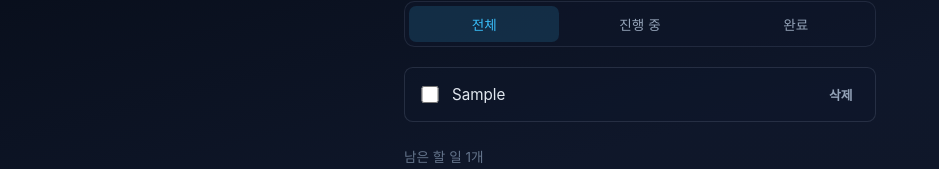
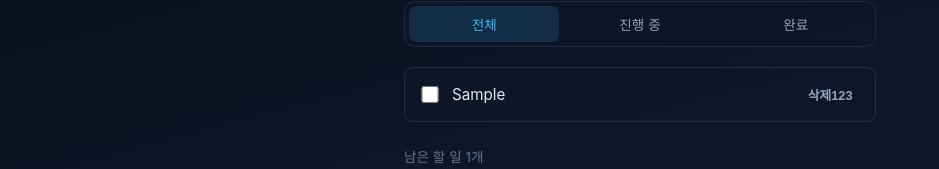
Before and after one commit to jl917/ai-project-todo-app-test, a React app: page / in a window 1280 px wide. Both pictures are taken after typing "Sample" into the empty fields and a click on the button "추가223". Shown: the part 201-370 px from the top of the page, without its empty margins (0-939 px from the left). Built offline with nearby package versions, Linux system fonts and the light colour scheme; the HTML template or start-up script is replaced by a standard one.

Commit message:
Update App.tsx

```diff
--- a/src/App.tsx
+++ b/src/App.tsx
@@ -90,7 +90,7 @@ const TodoItem = ({ todo }: { todo: Todo }) => {
           onClick={remove}
           aria-label={`삭제: ${todo.text}`}
         >
-          삭제
+          삭제123
         </button>
       </div>
     </li>
```
